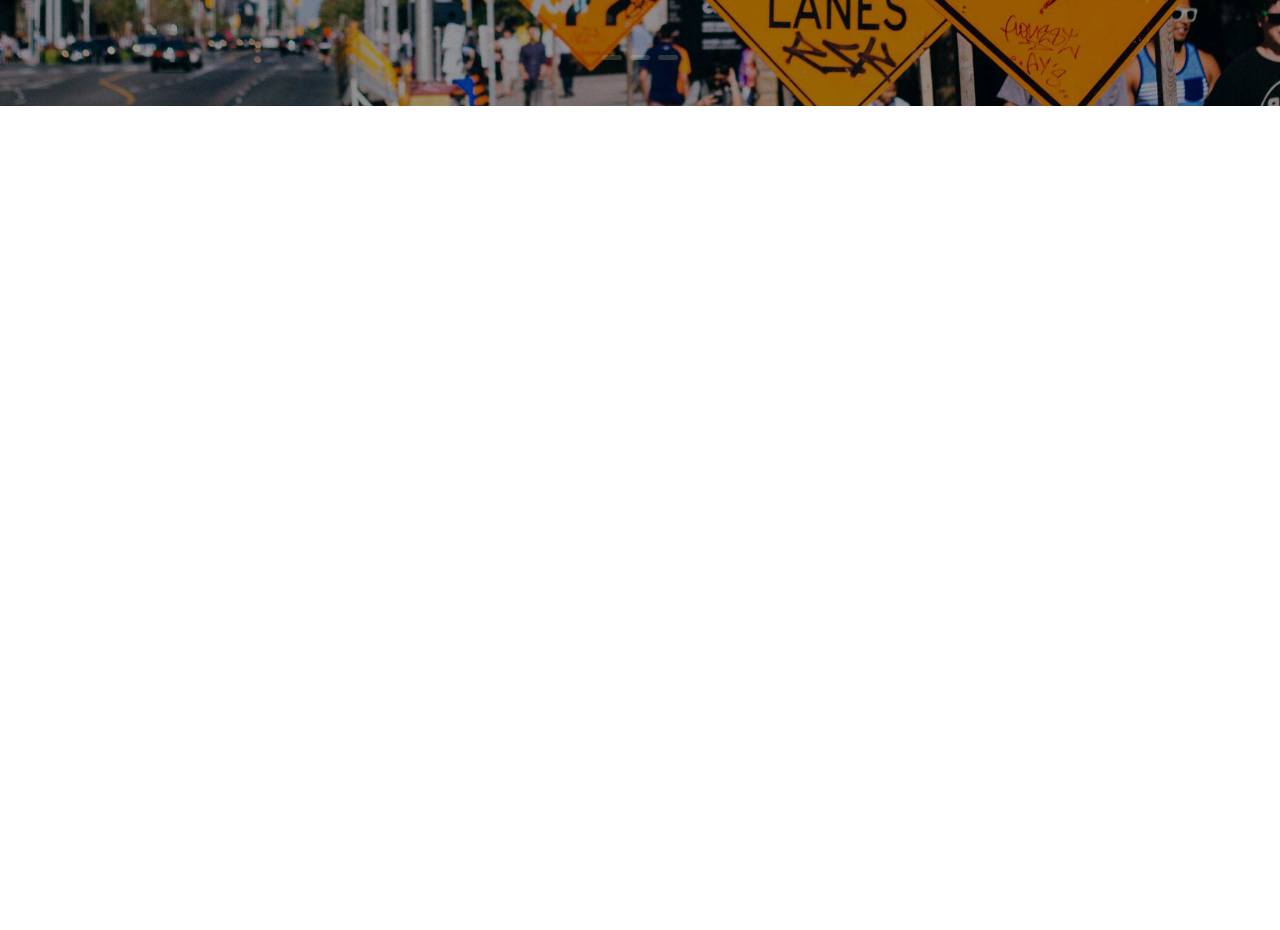
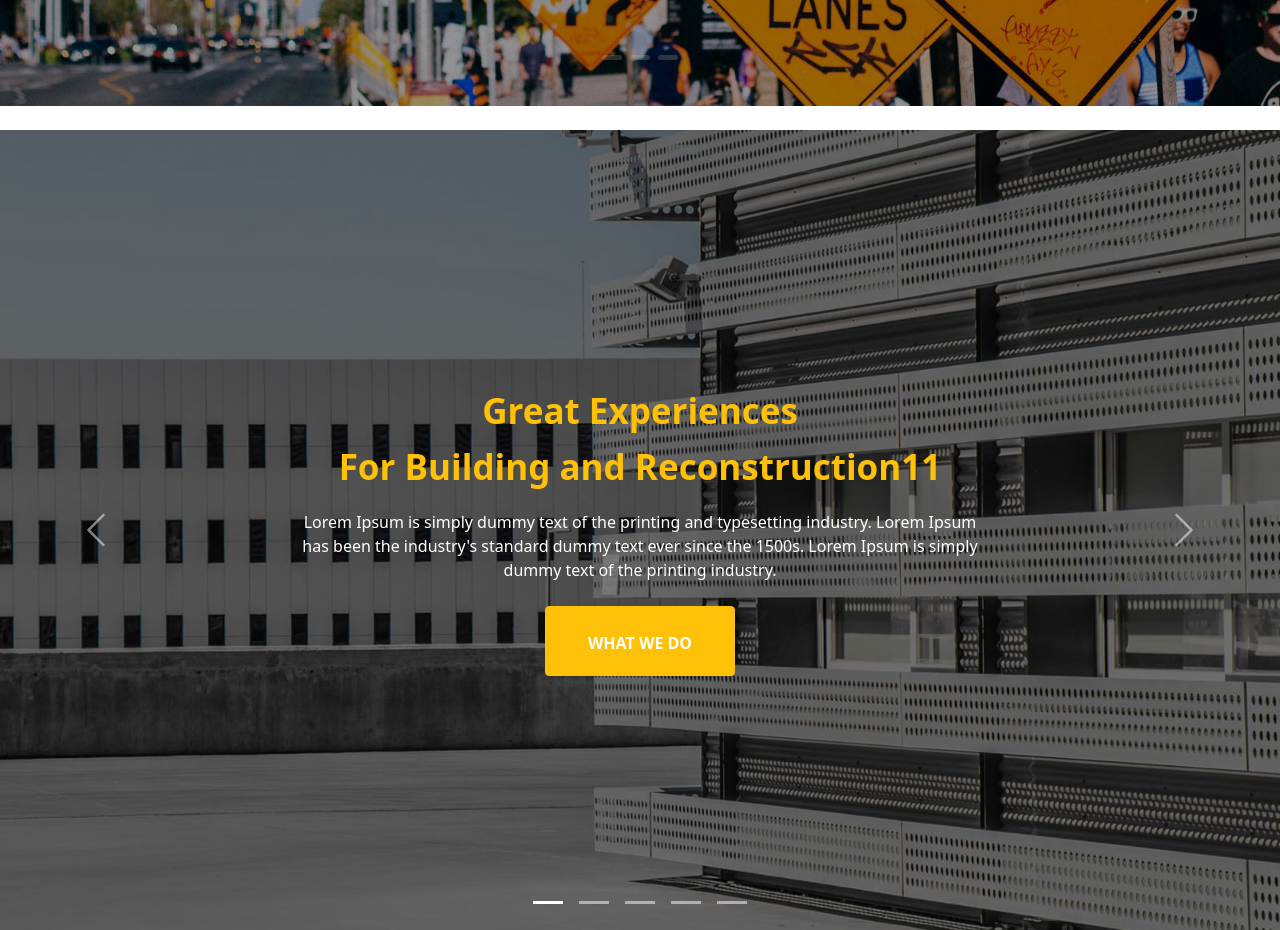
Before and after one commit to shanuja41/HeroSection, a React (Vite) app: page / in a window 1280 px wide. Shown: the part 2440-3370 px from the top of the page. Before the commit the page ends 2570 px from the top, so only its background shows below. Built offline with nearby package versions, Linux system fonts and the light colour scheme.

Commit message:
add auto slider hero section 4

```diff
--- a/src/App.css
+++ b/src/App.css
@@ -187,10 +187,10 @@
 
 /* All bullets */
 
-.carousel-indicators {
+.carousel-custom{
   bottom: 75px !important;
 }
-.carousel-indicators button {
+.carousel-custom button {
   width: 14px !important;
   height: 14px !important;
   border-radius: 50% !important;
@@ -209,7 +209,7 @@
   display: inline-block !important;
 }
 
-.carousel-indicators .active {
+.carousel-custom .active {
   background-color: #ffc107 !important;
   opacity: 1 !important;
 }
--- a/src/page/Herosection.jsx
+++ b/src/page/Herosection.jsx
@@ -1,21 +1,20 @@
 import { Link } from "react-router-dom";
-import {  useEffect ,useState } from "react";
+import { useEffect, useState } from "react";
 import {
   heroImages,
   heroSlides,
   hero2Images,
   hero2Slides,
   cardData,
-  groupedSlides
+  groupedSlides,
 } from "../constant/data";
 
 export default function Herosection() {
-
   const [currentIndex, setCurrentIndex] = useState(0);
   const navMap = [0, 2, 4];
   const allImages = groupedSlides.flat();
 
-    useEffect(() => {
+  useEffect(() => {
     const interval = setInterval(() => {
       setCurrentIndex((prev) => (prev + 1) % allImages.length);
     }, 4000); // 4 seconds
@@ -126,7 +125,7 @@ export default function Herosection() {
           data-bs-ride="carousel"
         >
           {/* Carousel Indicators */}
-          <div className="carousel-indicators ">
+          <div className="carousel-indicators carousel-custom ">
             {hero2Images.map((_, index) => (
               <button
                 key={index}
@@ -178,17 +177,19 @@ export default function Herosection() {
 
       {/* herosection3 */}
 
-
       <div className="container-fluid p-0">
-        <div className="position-relative py-4"> {/* This will be the relative parent */}
+        <div className="position-relative py-4">
+          {/* This will be the relative parent */}
           <div className="carousel slide">
             <div className="carousel-inner">
               {allImages.map((img, i) => (
                 <div
                   key={i}
-                  className={`carousel-item ${i === currentIndex ? "active" : ""}`}
+                  className={`carousel-item ${
+                    i === currentIndex ? "active" : ""
+                  }`}
                 >
-                 <div className="carousel-img-wrapper position-relative">
+                  <div className="carousel-img-wrapper position-relative">
                     <img
                       src={img}
                       className="d-block w-100"
@@ -200,7 +201,6 @@ export default function Herosection() {
               ))}
             </div>
           </div>
-
           {/* Custom Indicators Positioned Absolutely */}
           <div className="my-indicators">
             {navMap.map((imgIndex, navIndex) => (
@@ -213,9 +213,85 @@ export default function Herosection() {
             ))}
           </div>
         </div>
-</div>
+      </div>
 
+      {/* hero section4 */}
+      <div className="container-fluid p-0">
+        <div
+          id="carouselExampleIndicators"
+          className="carousel slide"
+          data-bs-ride="carousel"
+          data-bs-interval="5000"
+        >
+          <div className="carousel-indicators">
+            {hero2Images.map((_, index) => (
+              <button
+                key={index}
+                type="button"
+                data-bs-target="#carouselExampleIndicators"
+                data-bs-slide-to={index}
+                className={index === 0 ? "active" : ""}
+                aria-current={index === 0 ? "true" : undefined}
+                aria-label={`Slide ${index + 1}`}
+              ></button>
+            ))}
+          </div>
 
+          <div className="carousel-inner">
+            {hero2Images.map((img, index) => (
+              <div
+                key={index}
+                className={`carousel-item ${index === 0 ? "active" : ""}`}
+                style={{ height: "100vh" }}
+              >
+                <img
+                  src={img}
+                  className="d-block w-100 h-100 object-fit-cover"
+                  alt={`Slide ${index + 1}`}
+                />
+                <div className="carousel-caption d-flex flex-column justify-content-center align-items-center text-center h-100 overlay-bg px-2">
+                  <span className="main-text text-warning fw-bold mb-1">
+                    {hero2Slides[index].title.split("For")[0]}
+                  </span>
+                  <span className="main-text2 text-warning fw-bold mb-3">{`For${
+                    hero2Slides[index].title.split("For")[1]
+                  }`}</span>
+                  <p className="text-white mx-auto mb-4 w-75">
+                    {hero2Slides[index].description}
+                  </p>
+                  <Link
+                    to={hero2Slides[index].buttonLink}
+                    className="yellow-button btn btn-warning rounded-1 text-white fw-bold px-4 py-4"
+                  >
+                    {hero2Slides[index].buttonText}
+                  </Link>
+                </div>
+              </div>
+            ))}
+          </div>
+          {/* Prev button (left) */}
+          <button
+            className="carousel-control-prev"
+            type="button"
+            data-bs-target="#carouselExampleIndicators"
+            data-bs-slide="prev"
+          >
+            <i className="bi bi-chevron-left fs-1"></i>
+            <span className="visually-hidden">Previous</span>
+          </button>
+
+          {/* Next button (right) */}
+          <button
+            className="carousel-control-next"
+            type="button"
+            data-bs-target="#carouselExampleIndicators"
+            data-bs-slide="next"
+          >
+            <i className="bi bi-chevron-right fs-1"></i>
+            <span className="visually-hidden">Next</span>
+          </button>
+        </div>
+      </div>
     </div>
   );
 }
```
